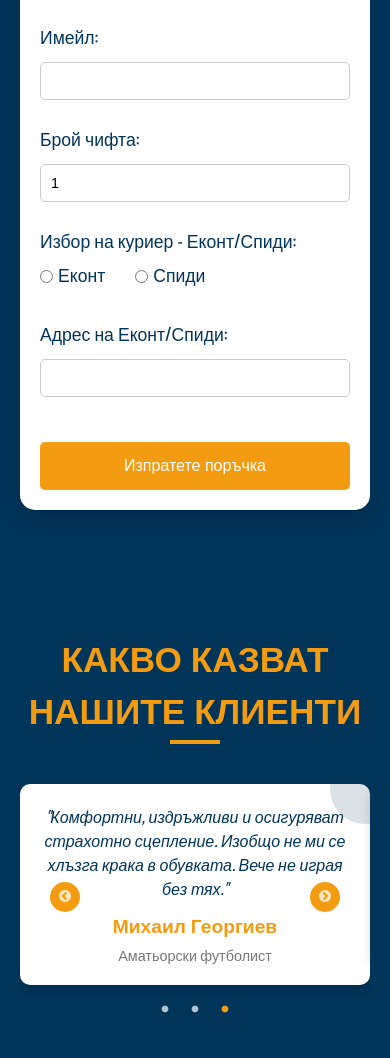
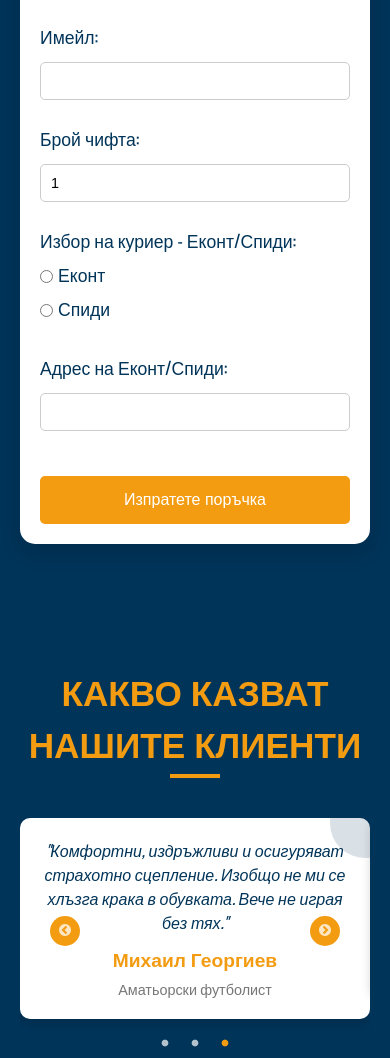
Before and after one commit to al-badarin/Grip-Socks-BecomePro-Website, a React (Vite) app in the folder grip-socks-becomepro/: page / in a window 390 px wide. Shown: the part 3833-4891 px from the top of the page. Built offline with nearby package versions, Linux system fonts and the light colour scheme.

Commit message:
Update OrderForm.module.css

```diff
--- a/grip-socks-becomepro/src/components/OrderForm/OrderForm.module.css
+++ b/grip-socks-becomepro/src/components/OrderForm/OrderForm.module.css
@@ -76,32 +76,23 @@ input:focus {
 
 .radioGroup {
   display: flex;
-  justify-content: flex-start;
-  align-items: center;
-  margin-bottom: 20px;
+  flex-direction: column;
+  align-items: flex-start;
+  /* margin-bottom: 20px; */
 }
 
 .radioLabel {
   display: flex;
   align-items: center;
-  margin-right: 30px;
   cursor: pointer;
 }
 
-.radioLabel input[type='radio'] {
+input[name='currier'] {
   margin-right: 5px;
+  padding: 0;
   margin-left: 0;
+  cursor: pointer;
 }
-
-/* @media (max-width: 768px) {
-  .radioGroup {
-    justify-content: flex-start;
-  }
-
-  .radioLabel {
-    margin-right: 20px;
-  }
-} */
 
 .testButtons {
   margin-top: 20px;
@@ -127,7 +118,7 @@ input:focus {
 /* Responsive Design */
 @media (max-width: 768px) {
   form {
-    padding: 20px; /* Adjusted padding for smaller screens */
+    padding: 20px;
   }
 
   .ctaBtn {
```
